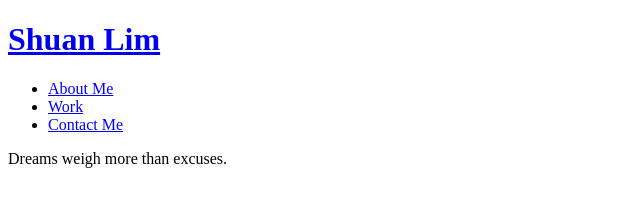
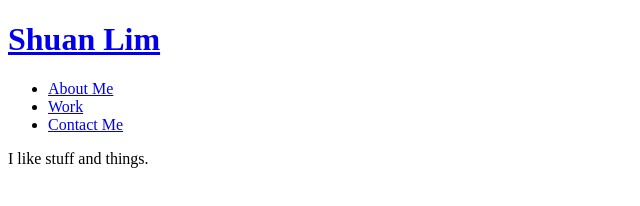
Before and after one commit to ShuanLim/slims-portfolio, a plain HTML site: page index.html in a window 1280 px wide. Shown: the whole page, without its empty margins (0-640 px from the left). Drawn offline with Linux system fonts and the light colour scheme.

Commit message:
i like stuff and things

```diff
--- a/index.html
+++ b/index.html
@@ -30,7 +30,7 @@
 
     <!-- Hero / Jumbotron -->
     <section class="hero">
-      <p class="subtitle">Dreams weigh more than excuses.</p>
+      <p class="subtitle">I like stuff and things.</p>
     </section>
 
     <!-- end header -->
```
